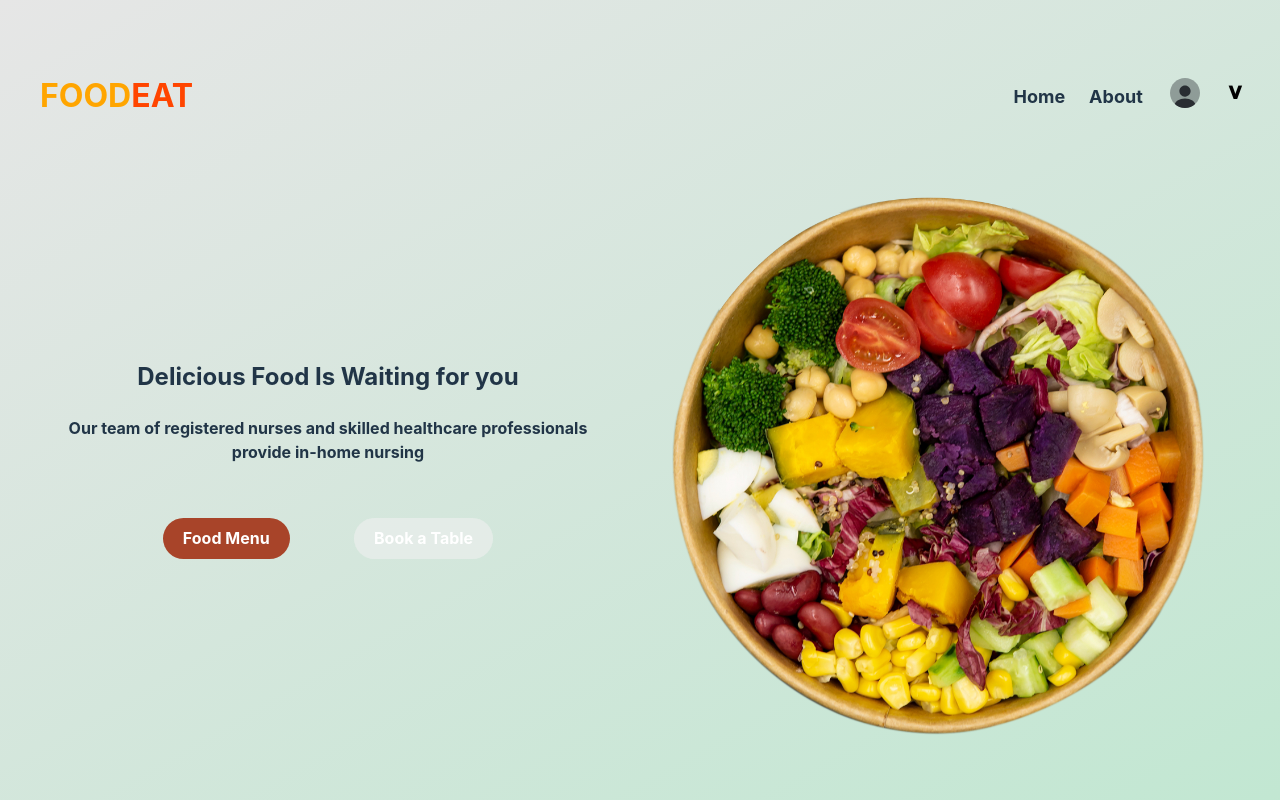
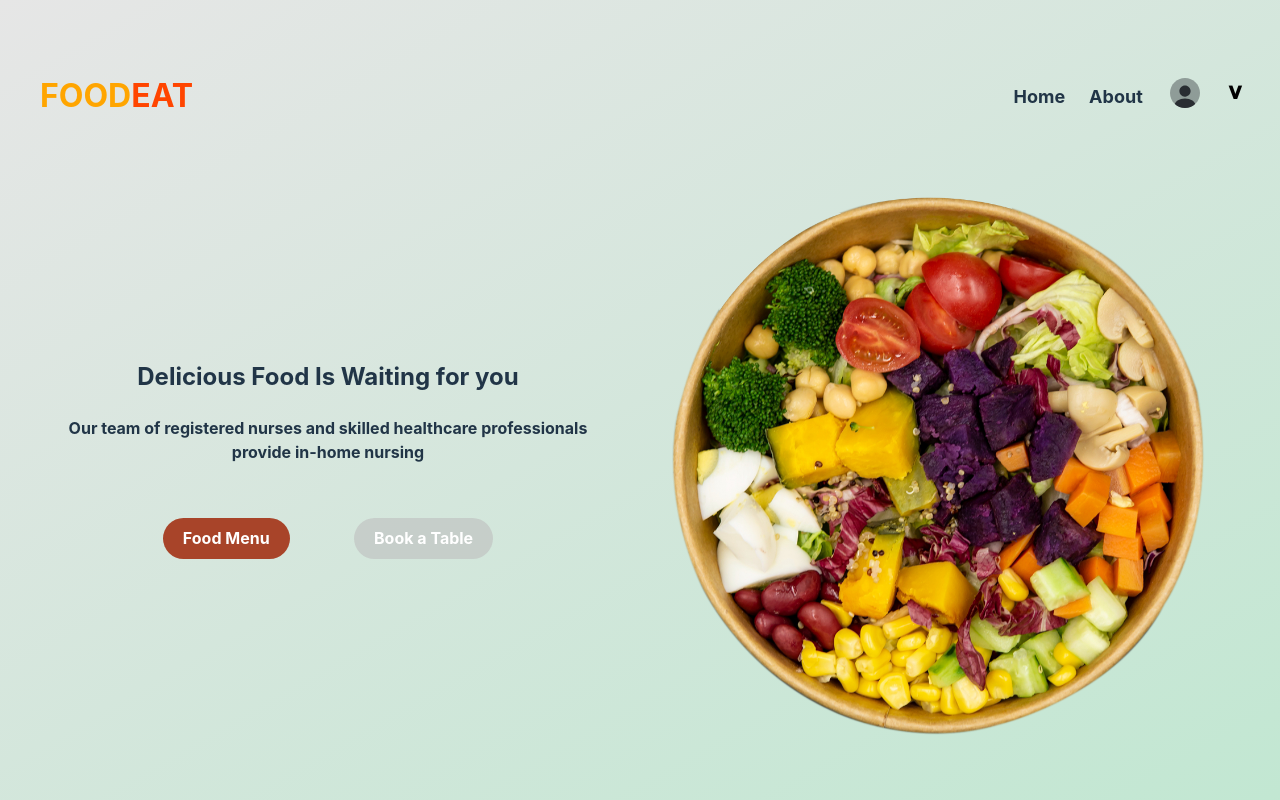
Before and after one commit to japara/Start-up-task, a React (Vite) app: page / in a window 1280 px wide. Shown: the top 800 px of the page. Built offline with nearby package versions, Linux system fonts and the light colour scheme.

Commit message:
overflow

```diff
--- a/src/components/Modal.tsx
+++ b/src/components/Modal.tsx
@@ -51,7 +51,7 @@ const Modal: React.FC<ModalProps> = ({ open, onClose, addItemToMenu }) => {
       : [];
     const description = descriptionElement ? descriptionElement.value : "";
 
-    if (!dishName || !price || !rating || !description) {
+    if (!dishName || !price || !rating || !ingredients) {
       return alert("please fill all the lines");
     }
 
--- a/src/css/styles.scss
+++ b/src/css/styles.scss
@@ -3,7 +3,7 @@ $orange: orange;
 $orangered: orangered;
 $white: white;
 $color_5: rgb(247, 197, 14);
-$background-color_1: rgba(240, 240, 240, 0.6);
+$background-color_1: rgba(191, 191, 191, 0.6);
 $background-color_2: rgb(168, 68, 41);
 $background-color_3: transparent;
 $background-white: aliceblue;
@@ -14,6 +14,9 @@ button {
   &:hover {
     cursor: pointer;
   }
+}
+body.active-modal {
+  overflow-y: hidden;
 }
 
 //header
```
